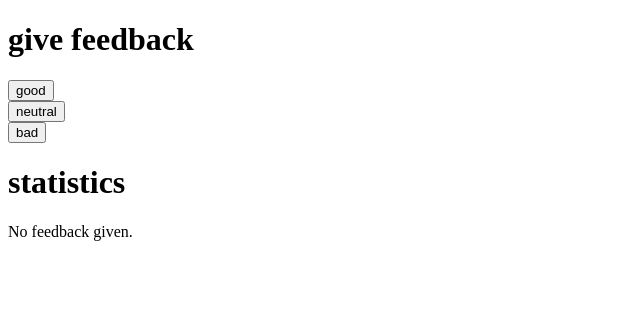
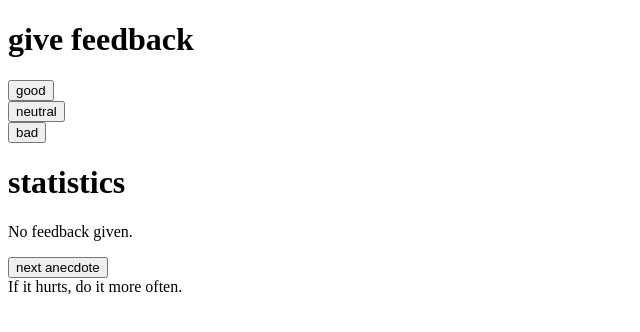
Before and after one commit to nazrul0/fullstackopen, a React (Create React App) app in the folder 1.6/: page / in a window 1280 px wide. Shown: the top 332 px of the page, without its empty margins (0-640 px from the left). Built offline with nearby package versions, Linux system fonts and the light colour scheme.

Commit message:
ex 1.12: anecdotes step1

```diff
--- a/1.6/src/App.js
+++ b/1.6/src/App.js
@@ -24,6 +24,12 @@ const App = () => {
 
   const [selected, setSelected] = useState(0);
 
+  const handleClickAnecdote = () => {
+    let randomNumber = Math.floor(Math.random() * 6.99999);
+    setSelected(randomNumber);
+    console.log(randomNumber);
+  };
+
   return (
     <div>
       <h1>give feedback</h1>
@@ -31,6 +37,11 @@ const App = () => {
       <Button onClick={handleClickNeutral} text="neutral" />
       <Button onClick={handleClickBad} text="bad" />
       <Statistics good={good} neutral={neutral} bad={bad}></Statistics>
+
+      <div>
+        <Button onClick={handleClickAnecdote} text="next anecdote" />
+        {anecdotes[selected]}
+      </div>
     </div>
   );
 };
```
